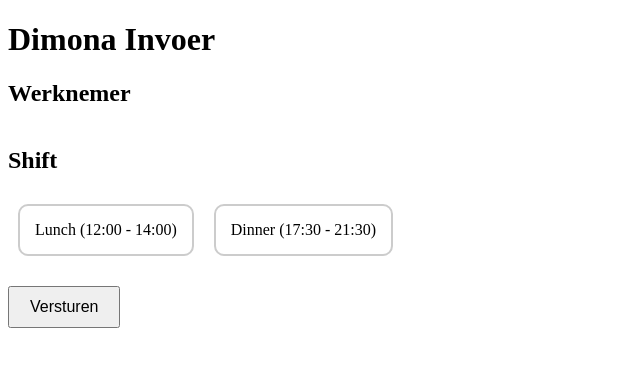
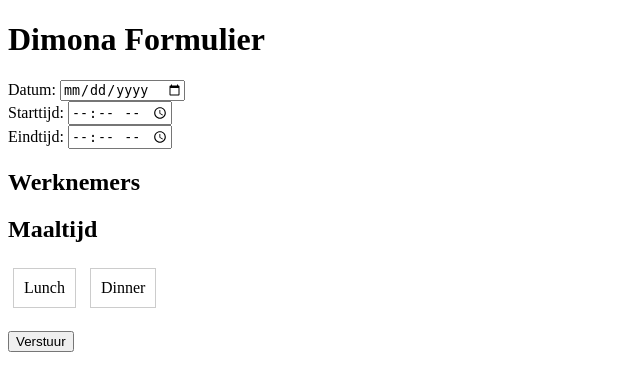
Before and after one commit to petitthai/dimona-app, a Flask app: page / in a window 1280 px wide. Shown: the top 391 px of the page, without its empty margins (0-640 px from the left). Run offline with Flask 3, Linux system fonts and the light colour scheme; data that the repository does not hold is empty.

Commit message:
Update form.html

```diff
--- a/templates/form.html
+++ b/templates/form.html
@@ -1,86 +1,41 @@
-<!DOCTYPE html>
-<html lang="nl">
+<!doctype html>
+<html>
 <head>
-    <meta charset="UTF-8">
-    <title>Dimona Invoer</title>
+    <title>Dimona Formulier</title>
     <style>
-        .tile {
-            display: inline-block;
-            border: 2px solid #ccc;
-            border-radius: 10px;
-            padding: 15px;
-            margin: 10px;
-            cursor: pointer;
-            text-align: center;
-            transition: all 0.2s;
+        .tile { display: inline-block; padding: 10px; margin: 5px; border: 1px solid #ccc; cursor: pointer; }
+        .selected { background-color: #8f8; }
+    </style>
+    <script>
+        function toggleSelection(tile) {
+            tile.classList.toggle("selected");
+            const checkbox = tile.querySelector("input");
+            checkbox.checked = !checkbox.checked;
         }
-        .tile.selected {
-            border-color: #007bff;
-            background-color: #e0f0ff;
-        }
-        .tiles-container {
-            display: flex;
-            flex-wrap: wrap;
-        }
-        .submit-btn {
-            margin-top: 20px;
-            padding: 10px 20px;
-            font-size: 16px;
-        }
-    </style>
+    </script>
 </head>
 <body>
-    <h1>Dimona Invoer</h1>
-    <form method="POST" action="/submit">
-        <input type="hidden" name="worker_id" id="worker_id">
-        <input type="hidden" name="shift" id="shift">
-        <input type="hidden" name="employer_number" value="0766985433">
-        <input type="hidden" name="date_flexi" value="{{ yesterday }}">
-        <input type="hidden" name="start_time" id="start_time">
-        <input type="hidden" name="end_time" id="end_time">
-
-        <h2>Werknemer</h2>
-        <div class="tiles-container">
-            {% for worker in workers %}
-            <div class="tile" onclick="selectWorker('{{ worker.id }}', this)">
-                {{ worker.voornaam }} {{ worker.achternaam }}
-            </div>
-            {% endfor %}
+    <h1>Dimona Formulier</h1>
+    <form method="post">
+        <label>Datum: <input type="date" name="date" required></label><br>
+        <label>Starttijd: <input type="time" name="start_time" required></label><br>
+        <label>Eindtijd: <input type="time" name="end_time" required></label><br>
+        <h2>Werknemers</h2>
+        {% for w in workers %}
+        <div class="tile" onclick="toggleSelection(this)">
+            <input type="checkbox" name="worker_id" value="{{ w.id }}" style="display:none;">
+            {{ w.voornaam }} {{ w.achternaam }}
         </div>
-
-        <h2>Shift</h2>
-        <div class="tiles-container">
-            <div class="tile" onclick="selectShift('lunch')">Lunch (12:00 - 14:00)</div>
-            <div class="tile" onclick="selectShift('dinner')">Dinner (17:30 - 21:30)</div>
+        {% endfor %}
+        <h2>Maaltijd</h2>
+        <div class="tile" onclick="document.getElementById('meal_lunch').checked=true">Lunch
+            <input type="radio" name="meal" value="Lunch" id="meal_lunch" style="display:none;">
         </div>
-
-        <button type="submit" class="submit-btn">Versturen</button>
+        <div class="tile" onclick="document.getElementById('meal_dinner').checked=true">Dinner
+            <input type="radio" name="meal" value="Dinner" id="meal_dinner" style="display:none;">
+        </div>
+        <br><br>
+        <button type="submit">Verstuur</button>
     </form>
-
-    <script>
-        function selectWorker(workerId, elem) {
-            document.getElementById('worker_id').value = workerId;
-            document.querySelectorAll('.tiles-container:first-child .tile').forEach(t => t.classList.remove('selected'));
-            elem.classList.add('selected');
-        }
-
-        function selectShift(shift) {
-            document.getElementById('shift').value = shift;
-
-            let startInput = document.getElementById('start_time');
-            let endInput = document.getElementById('end_time');
-
-            if(shift === 'lunch') {
-                startInput.value = "12:00";
-                endInput.value = "14:00";
-            } else if(shift === 'dinner') {
-                startInput.value = "17:30";
-                endInput.value = "21:30";
-            }
-
-            document.querySelectorAll('.tiles-container:nth-child(3) .tile').forEach(t => t.classList.remove('selected'));
-            event.currentTarget.classList.add('selected');
-        }
-    </script>
 </body>
 </html>
```
